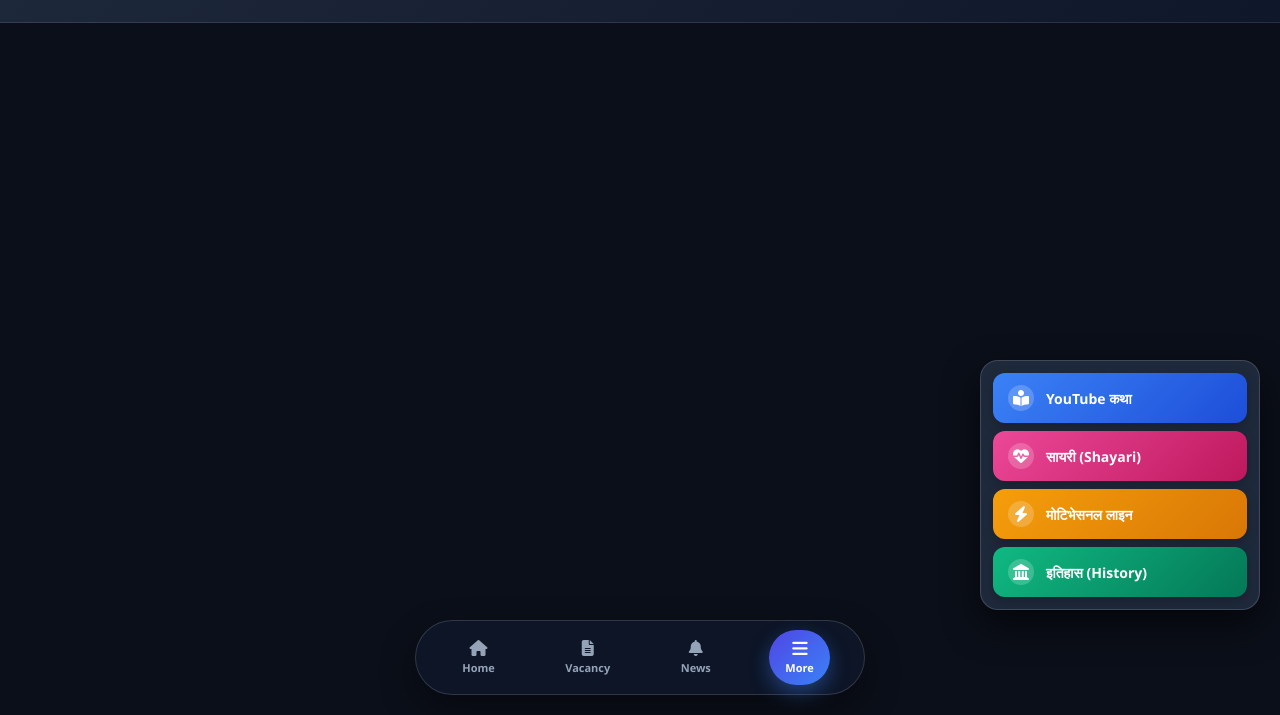
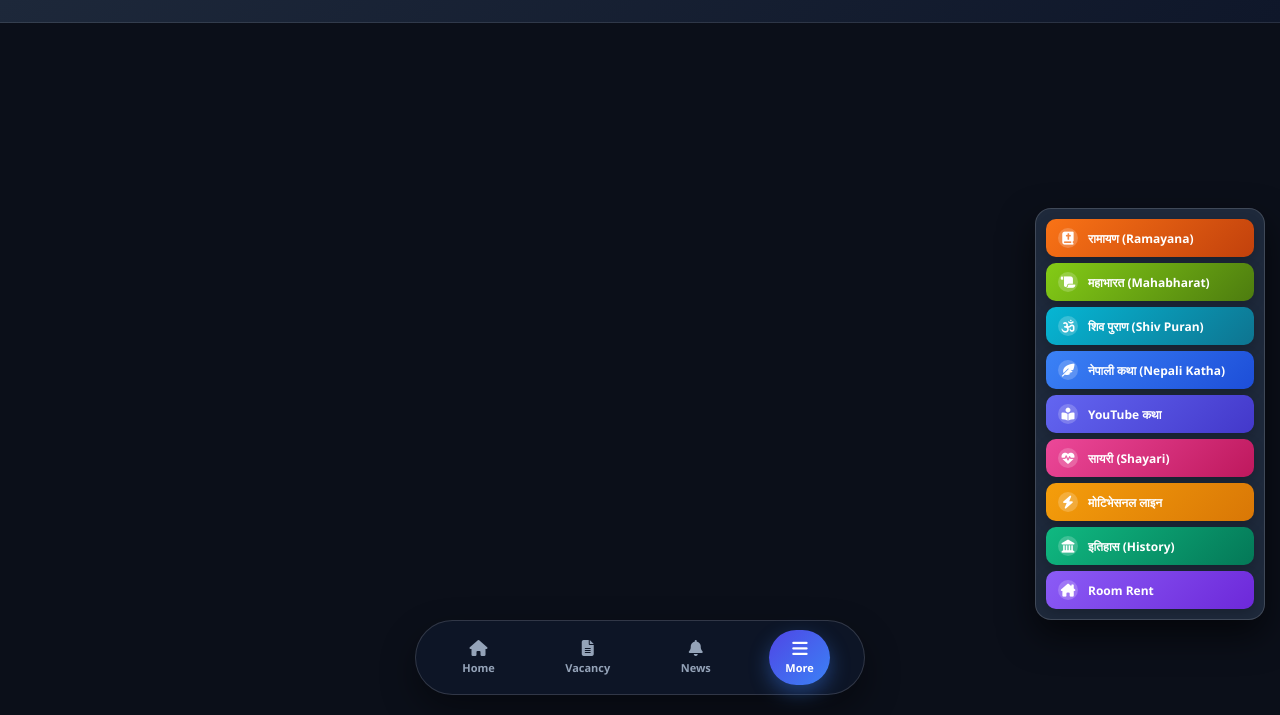
Before and after one commit to shere1123/education-, a plain HTML site: page more.html in a window 1280 px wide. Shown: the part 85-800 px from the top of the page. Drawn offline with Linux system fonts and the light colour scheme.

Commit message:
Update more.html

```diff
--- a/more.html
+++ b/more.html
@@ -191,7 +191,6 @@
             border: 1px solid rgba(255,255,255,0.08);
         }
 
-        /* विज्ञापन (Banner Ads) राख्ने ठाउँको स्टाइल (माथि देखाउनको लागि) */
         .banner-ad-container {
             width: 100%;
             background: rgba(30, 41, 59, 0.7);
@@ -219,47 +218,57 @@
             box-shadow: 0 6px 20px rgba(239, 68, 68, 0.4);
         }
 
-        /* पप-अप मेनु */
+        /* पप-अप मेनु (विस्तार गरिएको) */
         #popupMenu {
-            display: flex;
+            display: none;
             position: fixed;
-            bottom: 105px;
-            right: 20px;
-            width: 280px;
+            bottom: 95px;
+            right: 15px;
+            width: 230px;
+            max-height: 70vh;
+            overflow-y: auto;
             background: #1e293b;
-            border-radius: 18px;
+            border-radius: 16px;
             border: 1px solid rgba(255, 255, 255, 0.15);
             box-shadow: 0 15px 35px rgba(0, 0, 0, 0.6);
             z-index: 1000;
-            padding: 12px;
+            padding: 10px;
             flex-direction: column;
-            gap: 8px;
+            gap: 6px;
         }
         .popup-item {
             display: flex;
             align-items: center;
-            gap: 12px;
-            padding: 12px 15px;
+            gap: 10px;
+            padding: 9px 12px;
             color: #ffffff;
             text-decoration: none;
-            font-size: 14px;
+            font-size: 12px;
             font-weight: 600;
-            border-radius: 12px;
+            border-radius: 10px;
             cursor: pointer;
             box-shadow: 0 4px 12px rgba(0,0,0,0.2);
             transition: transform 0.2s;
         }
         .popup-item:active { transform: scale(0.97); }
-        .item-story { background: linear-gradient(135deg, #3b82f6 0%, #1d4ed8 100%); }
+
+        /* विभिन्न विषयहरूको लागि रङहरू */
+        .item-ramayana { background: linear-gradient(135deg, #f97316 0%, #c2410c 100%); }
+        .item-mahabharata { background: linear-gradient(135deg, #84cc16 0%, #4d7c0f 100%); }
+        .item-shivpuran { background: linear-gradient(135deg, #06b6d4 0%, #0e7490 100%); }
+        .item-nepalikatha { background: linear-gradient(135deg, #3b82f6 0%, #1d4ed8 100%); }
+        .item-story { background: linear-gradient(135deg, #6366f1 0%, #4338ca 100%); }
         .item-shayari { background: linear-gradient(135deg, #ec4899 0%, #be185d 100%); }
         .item-motivation { background: linear-gradient(135deg, #f59e0b 0%, #d97706 100%); }
         .item-history { background: linear-gradient(135deg, #10b981 0%, #047857 100%); }
+        .item-room { background: linear-gradient(135deg, #8b5cf6 0%, #6d28d9 100%); }
 
         .popup-item i {
-            font-size: 16px; width: 26px; height: 26px;
+            font-size: 13px; width: 20px; height: 20px;
             background: rgba(255, 255, 255, 0.2);
             display: flex; align-items: center; justify-content: center;
             border-radius: 50%; color: #ffffff;
+            flex-shrink: 0;
         }
 
         /* Bottom Navigation Bar */
@@ -332,8 +341,24 @@
         </div>
     </div>
 
-    <!-- Firebase कलेक्सनका सहि नामहरूसँग मिलाइएको पप-अप मेनु -->
+    <!-- पप-अप मेनु (नयाँ HTML लिङ्कहरू सहित) -->
     <div id="popupMenu">
+        <a href="ramayana.html" class="popup-item item-ramayana">
+            <i class="fa-solid fa-book-bible"></i>
+            <span>रामायण (Ramayana)</span>
+        </a>
+        <a href="mahabharata.html" class="popup-item item-mahabharata">
+            <i class="fa-solid fa-scroll"></i>
+            <span>महाभारत (Mahabharat)</span>
+        </a>
+        <a href="shivpuran.html" class="popup-item item-shivpuran">
+            <i class="fa-solid fa-om"></i>
+            <span>शिव पुराण (Shiv Puran)</span>
+        </a>
+        <a href="nepalikatha.html" class="popup-item item-nepalikatha">
+            <i class="fa-solid fa-feather-pointed"></i>
+            <span>नेपाली कथा (Nepali Katha)</span>
+        </a>
         <div class="popup-item item-story" onclick="loadCategoryData('stories', 'YouTube कथाहरू')">
             <i class="fa-solid fa-book-open-reader"></i>
             <span>YouTube कथा</span>
@@ -350,6 +375,10 @@
             <i class="fa-solid fa-landmark"></i>
             <span>इतिहास (History)</span>
         </div>
+        <a href="room-rent.html" class="popup-item item-room">
+            <i class="fa-solid fa-house-chimney"></i>
+            <span>Room Rent</span>
+        </a>
     </div>
 
     <div class="bottom-nav">
@@ -411,7 +440,6 @@
             }
         }
 
-        // युट्युब लिङ्क वा ID बाट सही ११ अक्षरको ID मात्र झिक्ने फंक्सन
         function getCleanYouTubeId(input) {
             if (!input) return '';
             if (input.length === 11 && !input.includes('/') && !input.includes('.')) {
@@ -451,7 +479,6 @@
                     }
 
                     let html = '';
-                    currentItems.forecast = []; // placeholder check
                     currentItems.forEach((item, index) => {
                         let rawVidInput = item.videoId || item.videoLink || '';
                         let cleanId = getCleanYouTubeId(rawVidInput);
@@ -501,10 +528,8 @@
 
             let contentHTML = '';
 
-            // विज्ञापन राख्ने ठाउँ (Banner Ad Container) अब माथि राखिएको छ
             let adBannerHTML = `
                 <div class="banner-ad-container">
-                    <!-- यहाँ तपाईं आफ्नो Google AdSense वा जुनसुकै Banner Ad को Script/Code राख्न सक्नुहुन्छ -->
                     <span style="font-size: 13px; color: #94a3b8;">[ Top Banner Ad Here ]</span>
                 </div>
             `;
```
